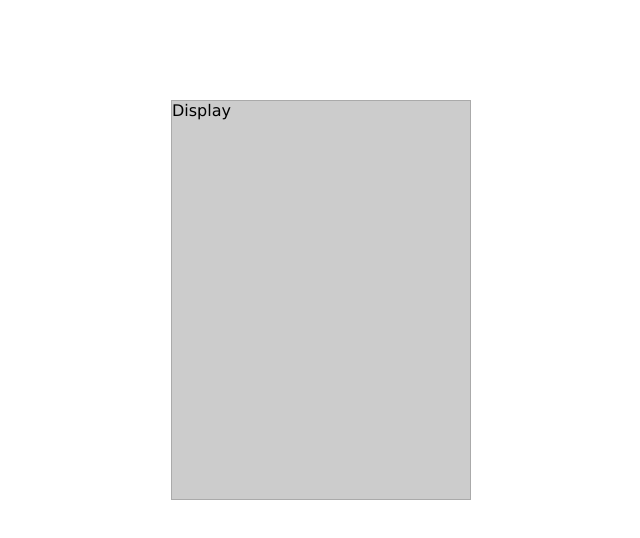
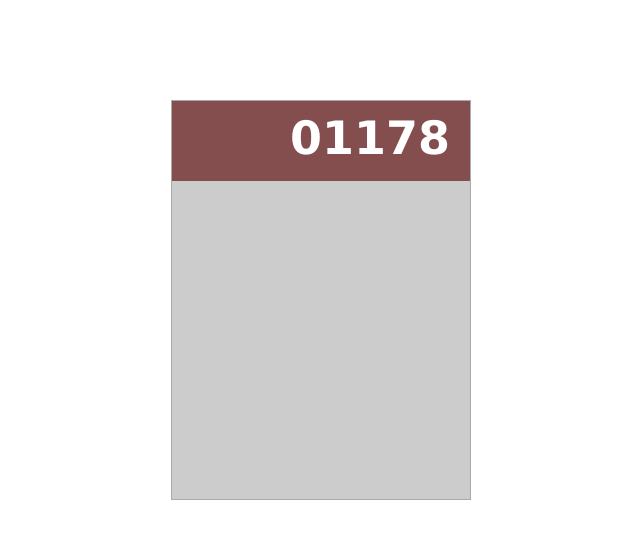
Before and after one commit to g-krzysztof/calculator, a React (Create React App) app: page / in a window 1280 px wide. Shown: the top 538 px of the page, without its empty margins (319-959 px from the left). Built offline with nearby package versions, Linux system fonts and the light colour scheme.

Commit message:
add .Display css

```diff
--- a/src/components/Display.js
+++ b/src/components/Display.js
@@ -4,7 +4,7 @@ import '../css/Display.css';
 function Display() {
     return (
         <div className="Display">
-            Display
+            01178
     </div>
     );
 }
--- a/src/css/Display.css
+++ b/src/css/Display.css
@@ -1 +1,10 @@
-/* No CSS *//*# sourceMappingURL=Display.css.map */
+.Display {
+  background-color: #854e4e;
+  color: white;
+  height: 80px;
+  padding: 10px 20px;
+  text-align: right;
+  font-weight: 600;
+  font-size: 46px;
+}
+/*# sourceMappingURL=Display.css.map */
--- a/src/styles/Display.scss
+++ b/src/styles/Display.scss
@@ -0,0 +1,9 @@
+.Display {
+    background-color: rgb(133, 78, 78);
+    color: white;
+    height: 80px;
+    padding: 10px 20px;
+    text-align: right;
+    font-weight: 600;
+    font-size: 46px;
+}
```
Also changed, not shown: 1 other file (tests, documents, lock files or other folders).
